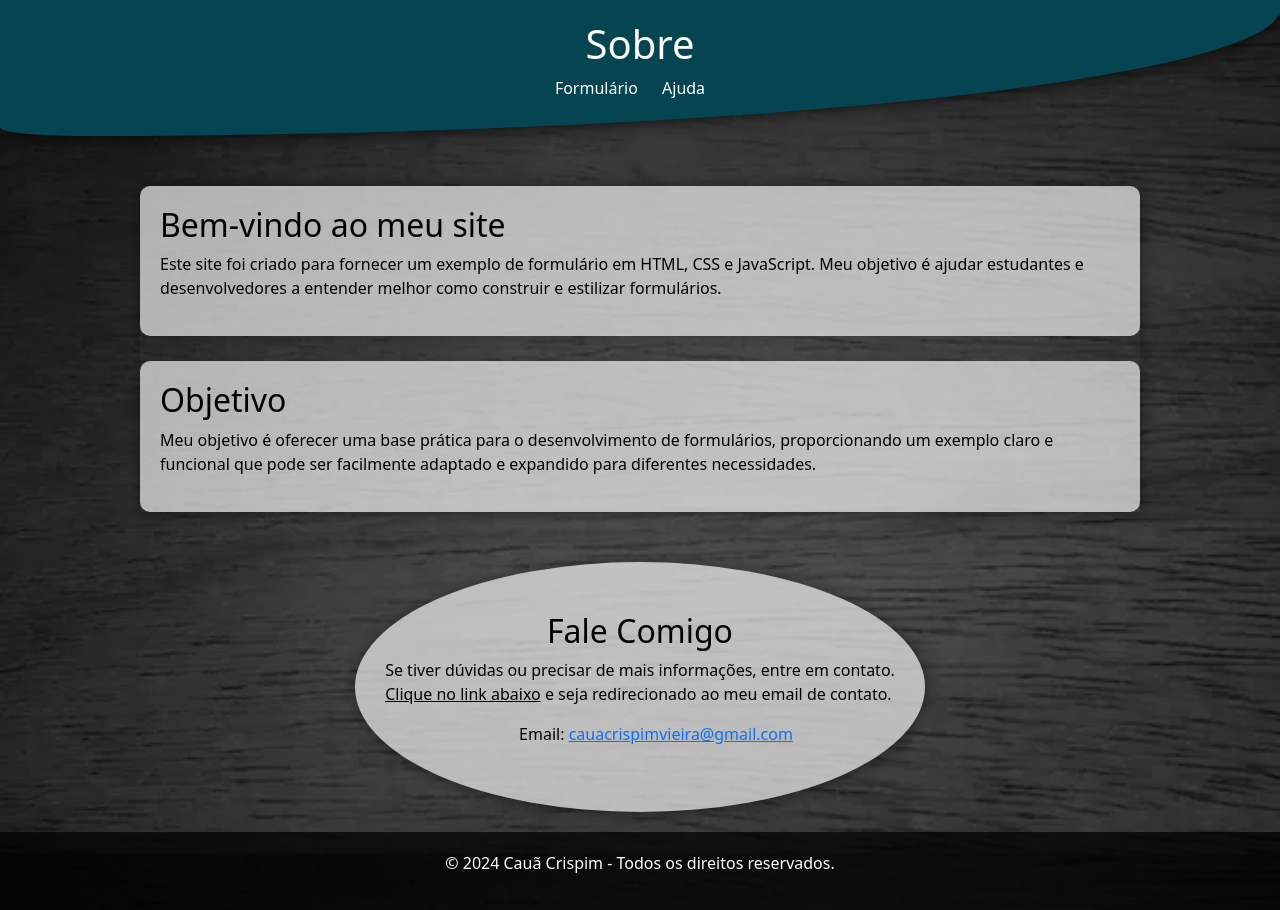
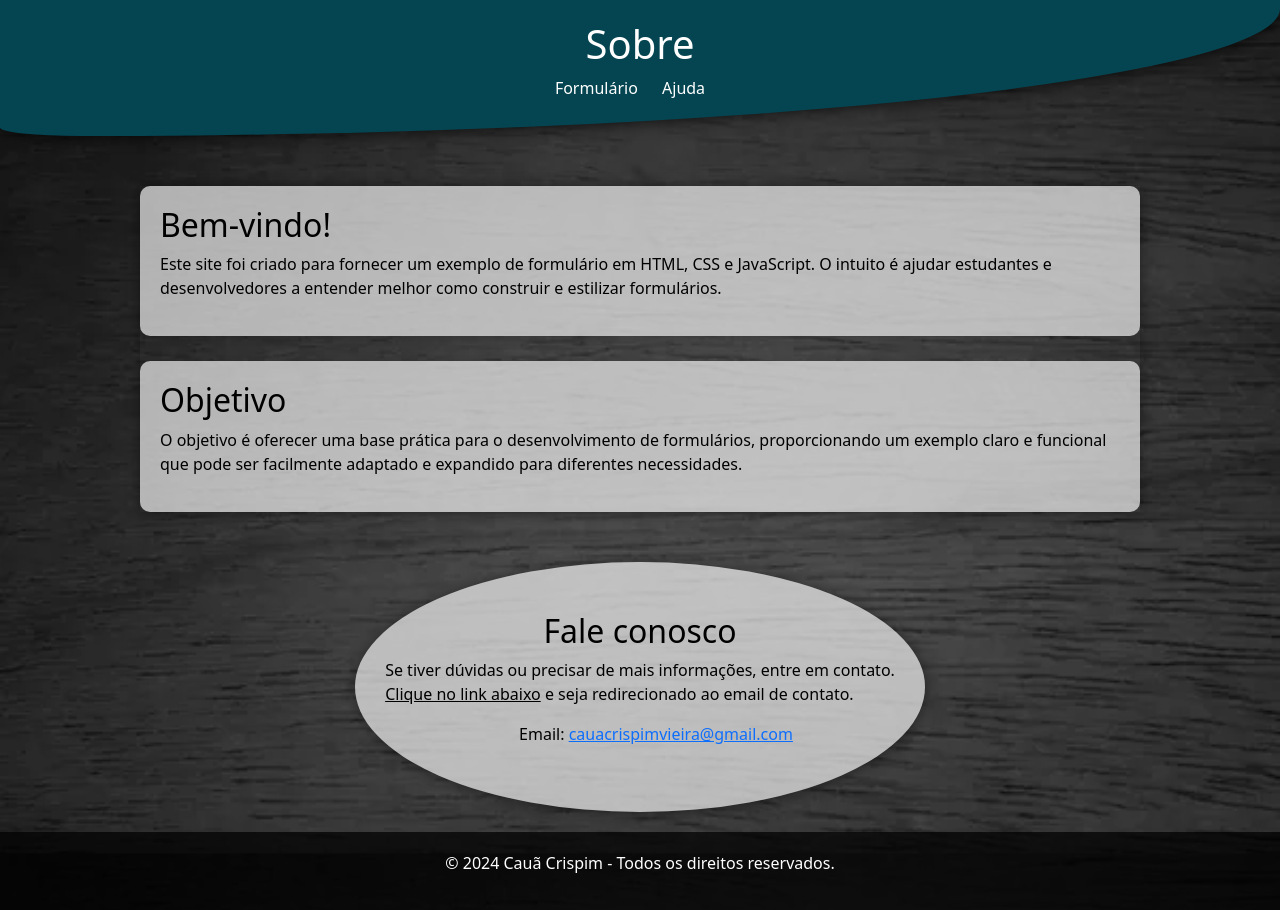
Before and after one commit to cauacrispimv/formulario, a plain HTML site: page sobre.html in a window 1280 px wide. Drawn offline with nearby package versions, Linux system fonts and the light colour scheme.

Commit message:
Update 2.1

```diff
--- a/sobre.html
+++ b/sobre.html
@@ -24,24 +24,24 @@
     <!-- ############################################### -->
     <div class="alinhador">
         <section id="introducao">
-            <h2>Bem-vindo ao meu site</h2>
-            <p>Este site foi criado para fornecer um exemplo de formulário em HTML, CSS e JavaScript. Meu objetivo é ajudar
+            <h2>Bem-vindo!</h2>
+            <p>Este site foi criado para fornecer um exemplo de formulário em HTML, CSS e JavaScript. O intuito é ajudar
                 estudantes e desenvolvedores a entender melhor como construir e estilizar formulários.</p>
             <!-- Também pra garantir aquele ponto extra, né professor Angelo... kkkkkk Pisca se você achou esse easter egg. -->
         </section>
         <!-- ############################################### -->
         <section id="objetivo">
             <h2>Objetivo</h2>
-            <p>Meu objetivo é oferecer uma base prática para o desenvolvimento de formulários, proporcionando um exemplo
+            <p>O objetivo é oferecer uma base prática para o desenvolvimento de formulários, proporcionando um exemplo
                 claro e funcional que pode ser facilmente adaptado e expandido para diferentes necessidades.</p>
         </section>
     </div>
     <!-- ############################################### -->
     <section id="contato">
         <div id="style_div1">
-            <h2>Fale Comigo</h2>
+            <h2>Fale conosco</h2>
             <p>Se tiver dúvidas ou precisar de mais informações, entre em contato. <br>
-                <span id="underline_subl">Clique no link abaixo</span> e seja redirecionado ao meu email de contato.</p>
+                <span id="underline_subl">Clique no link abaixo</span> e seja redirecionado ao email de contato.</p>
             <ul id="ul_email">
                 <li id="li_email">Email: <a href="mailto:cauacrispimvieira@gmail.com">cauacrispimvieira@gmail.com</a></li>
             </ul>
```
